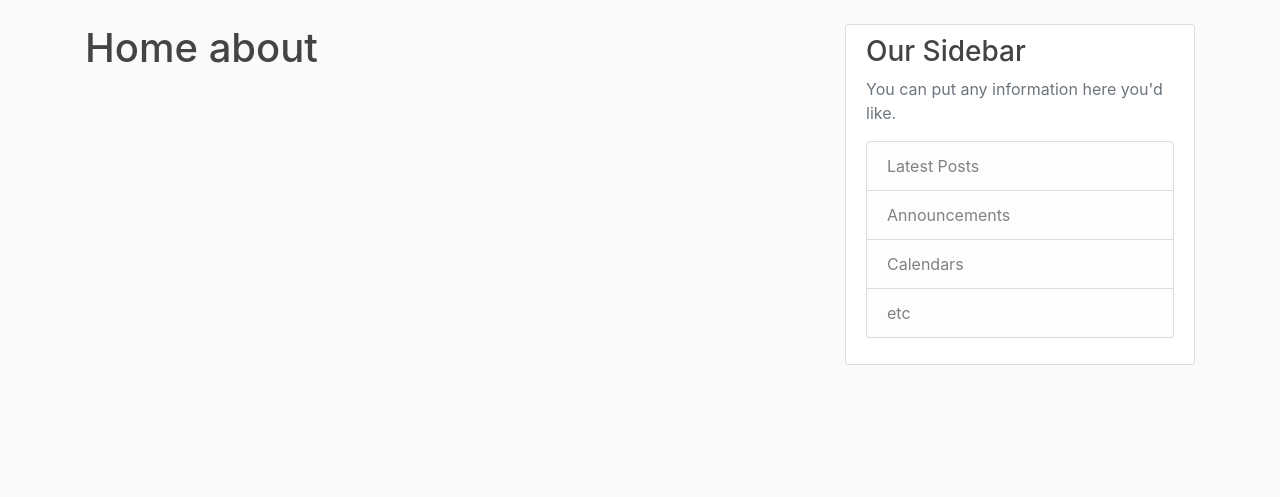
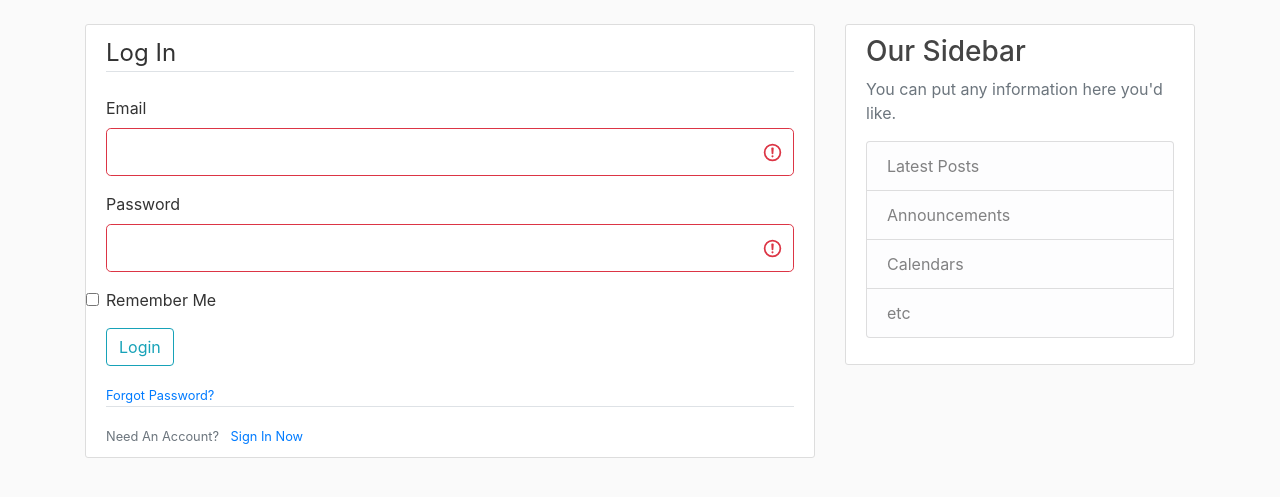
Before and after one commit to Sergey-Rogalskiy/flask_Corey-Schafer_study, a Flask app: page /login in a window 1280 px wide. Shown: the part 56-553 px from the top of the page. Run offline with Flask 2, Linux system fonts and the light colour scheme.

Commit message:
3 video - my attempt

```diff
--- a/app.py
+++ b/app.py
@@ -1,4 +1,4 @@
-from flask import Flask, render_template, url_for
+from flask import Flask, render_template, url_for, flash, redirect
 from forms import RegistrationForm, LoginForm
 
 app = Flask(__name__)
@@ -28,14 +28,23 @@ def home():
 def about():
     return render_template('about.html', title='About')
 
-@app.route('/login')
+@app.route('/login', methods=['GET', 'POST'])
 def login():
     form = LoginForm()
+    if form.validate_on_submit():
+        if form.email.data == 'admin@blog.com' and form.password.data =="q1w2e3r4":
+            flash(f'You have been logged in!', 'success')
+            return redirect(url_for('home'))
+        else:
+            flash(f'Login Unsuccessful. Please check email and password', 'danger')
     return render_template('login.html', title='Login', form=form)
 
 @app.route('/register', methods=['GET', 'POST'])
 def register():
     form = RegistrationForm()
+    if form.validate_on_submit():
+        flash(f'Account created for {form.username.data}!', 'success')
+        return redirect(url_for('home'))
     return render_template('register.html', title='Register', form=form)
 
 if __name__ == '__name__':
--- a/templates/layout.html
+++ b/templates/layout.html
@@ -26,13 +26,13 @@
           </button>
           <div class="collapse navbar-collapse" id="navbarToggle">
             <div class="navbar-nav mr-auto">
-              <a class="nav-item nav-link" href="/">Home</a>
-              <a class="nav-item nav-link" href="/about">About</a>
+              <a class="nav-item nav-link" href="{{ url_for('home') }}">Home</a>
+              <a class="nav-item nav-link" href="{{ url_for('about') }}">About</a>
             </div>
             <!-- Navbar Right Side -->
             <div class="navbar-nav">
-              <a class="nav-item nav-link" href="/login">Login</a>
-              <a class="nav-item nav-link" href="/register">Register</a>
+              <a class="nav-item nav-link" href="{{ url_for('login') }}">Login</a>
+              <a class="nav-item nav-link" href="{{ url_for('register') }}">Register</a>
             </div>
           </div>
         </div>
@@ -41,7 +41,16 @@
     <main role="main" class="container">
       <div class="row">
         <div class="col-md-8">
-          {% block content %}{% endblock %}
+            {% with messages = get_flashed_messages(with_categories=true) %}
+                {% if messages %}
+                    {% for category, message in messages %}
+                        <div class="alert alert-{{ category }}">
+                            {{ message }}
+                        </div>
+                    {% endfor %}
+                {% endif %}
+            {% endwith%}
+            {% block content %}{% endblock %}
         </div>
         <div class="col-md-4">
           <div class="content-section">
--- a/templates/login.html
+++ b/templates/login.html
@@ -1,4 +1,54 @@
 {% extends "layout.html"%}
 {% block content%}
-    <h1>Home about</h1>
+    <div class="content-section">
+        <form method="POST" action="">
+            {{ form.hidden_tag() }}
+            <fieldset class="form-group">
+                <legend class="border-bottom mb-4">Log In</legend>
+                <div class="form-group">
+                    {{ form.email.label(class="form-control-label") }}
+
+                    {% if form.email.errors %}
+                        {{ form.email(class="form-control form-control-lg") }}
+                        <div class="invalid-feedback">
+                            {% for error in form.email.errors %}
+                                <span>{{ error }}</span>
+                            {% endfor%}
+                        </div>
+                    {% else %}
+                        {{ form.email(class="form-control form-control-lg is-invalid") }}
+                    {% endif%}
+                </div>
+                <div class="form-group">
+                    {{ form.password.label(class="form-control-label") }}
+
+                    {% if form.password.errors %}
+                        {{ form.password(class="form-control form-control-lg") }}
+                        <div class="invalid-feedback">
+                            {% for error in form.password.errors %}
+                                <span>{{ error }}</span>
+                            {% endfor%}
+                        </div>
+                    {% else %}
+                        {{ form.password(class="form-control form-control-lg is-invalid") }}
+                    {% endif%}
+                </div>
+                <div class=""form-check>
+                    {{ form.remember(class="form-check-input") }}
+                    {{ form.remember.label(class="form-check-label") }}
+                </div>
+            </fieldset>
+            <div class="form-group">
+                {{ form.submit(class="btn btn-outline-info") }}
+            </div>
+            <small class=""text-muted ml-2">
+                <a href="#">Forgot Password?</a>
+            </small>
+        </form>
+        <div class="border-top pt-3">
+            <small class="text-muted">
+                Need An Account? <a class="ml-2" href="{{ url_for('register') }}">Sign In Now</a>
+            </small>
+        </div>
+    </div>
 {% endblock content%}
```
Also changed, not shown: templates/register.html (+44 -4 lines).
